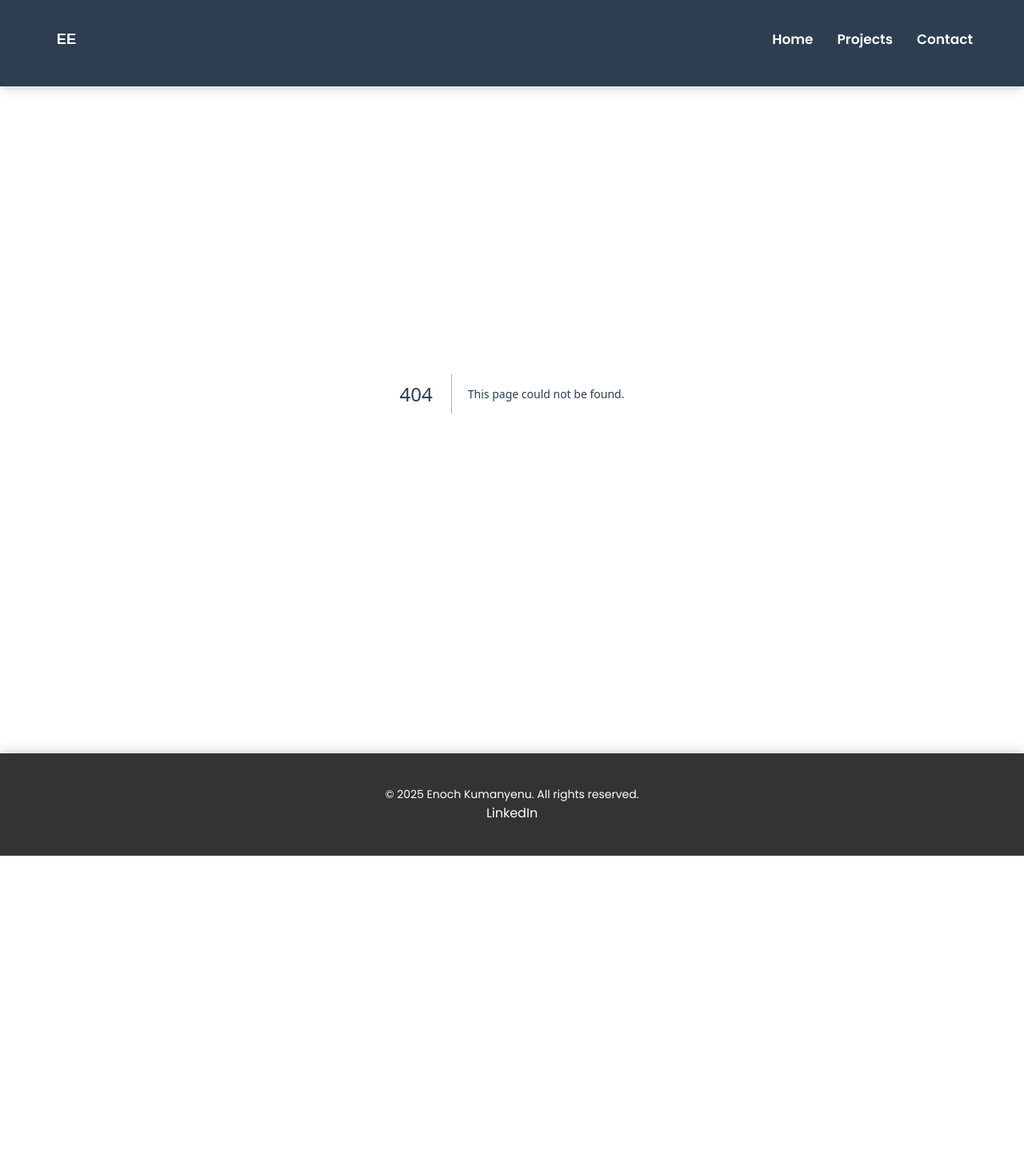
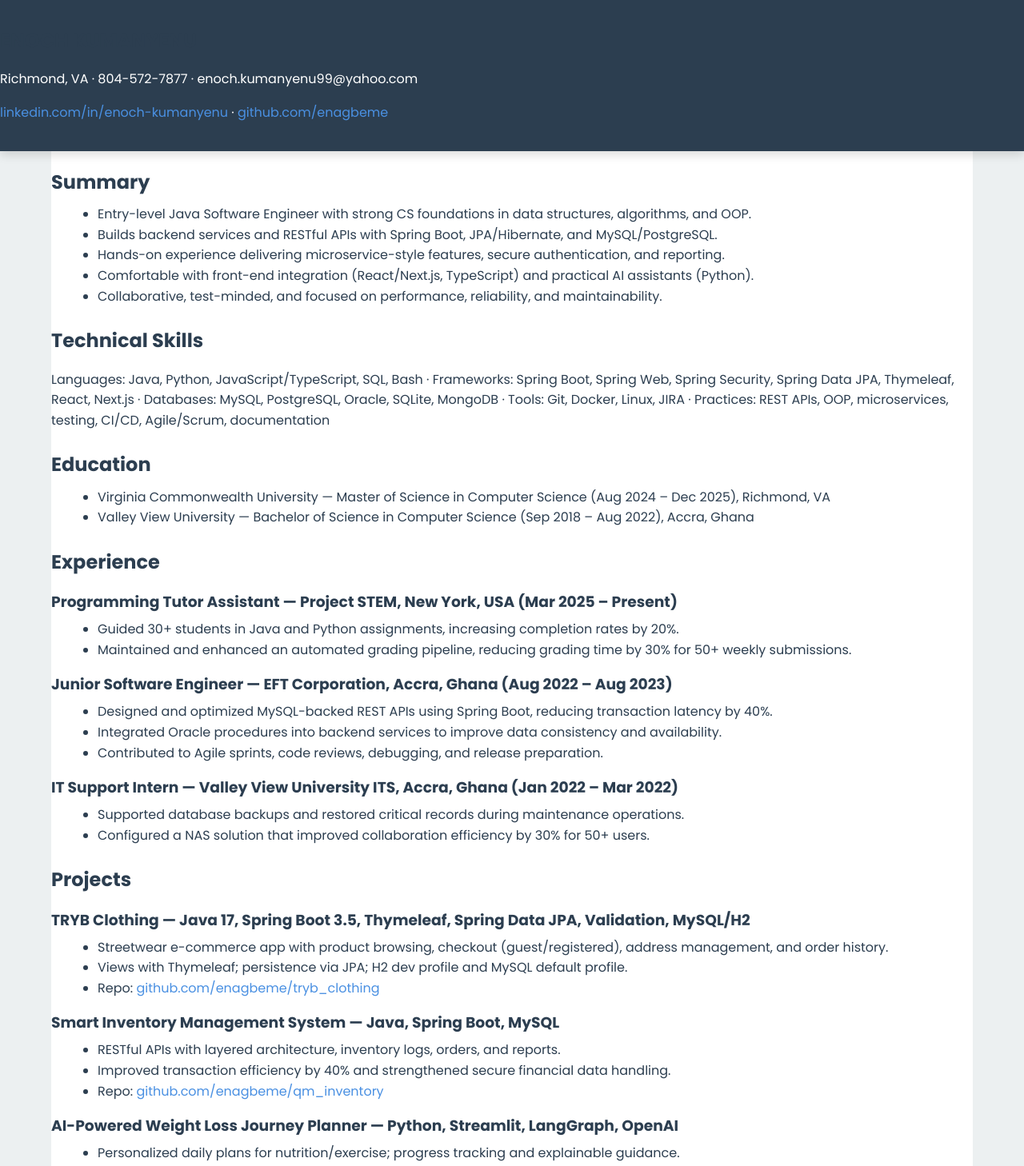
Before and after one commit to enagbeme/portfolio, a Next.js app: page /resume in a window 1280 px wide. Before the commit this address had no page. Shown: the part 8-1466 px from the top of the page at 80% size. Before the commit the page ends 1078 px from the top, so only its background shows below. Built offline with nearby package versions, Linux system fonts and the light colour scheme.

Commit message:
Resume: add view page with print-to-PDF; update Home link; add print styles

```diff
--- a/src/app/globals.css
+++ b/src/app/globals.css
@@ -1028,6 +1028,65 @@ footer p {
     cursor: pointer;
 }
 
-.carousel-dots .dot.active {
+.modal-dots .dot.active {
     background: var(--primary-color);
 }
+
+/* Resume Page */
+.resume {
+    background: var(--white-color);
+    color: var(--dark-color);
+}
+.resume .resume-header h1 {
+    margin-bottom: 4px;
+}
+.resume .resume-actions {
+    display: flex;
+    gap: 8px;
+    margin-bottom: 16px;
+}
+.resume h2 {
+    margin-top: 24px;
+    margin-bottom: 8px;
+}
+.resume h3 {
+    margin-top: 16px;
+    margin-bottom: 6px;
+}
+.resume ul {
+    margin: 0 0 8px 18px;
+}
+.resume a {
+    color: var(--primary-color);
+    text-decoration: none;
+}
+.resume a:hover {
+    text-decoration: underline;
+}
+
+/* Print styles for PDF */
+@media print {
+    body {
+        background: #fff !important;
+        color: #000 !important;
+    }
+    header, footer, .scroll-to-top-btn {
+        display: none !important;
+    }
+    .container {
+        width: 100% !important;
+        max-width: none !important;
+        margin: 0 !important;
+        padding: 0.5in !important;
+    }
+    .resume .resume-actions {
+        display: none !important;
+    }
+    .resume a {
+        color: #000 !important;
+        text-decoration: none !important;
+    }
+    h1, h2, h3 {
+        color: #000 !important;
+    }
+}
--- a/src/app/page.tsx
+++ b/src/app/page.tsx
@@ -73,8 +73,8 @@ export default function Home() {
             <a href="/contact" className="btn bg-secondary text-white">
               Get in Touch
             </a>
-            <a href="/resume_enoch_kumanyenu.txt" className="btn bg-dark text-white" download>
-              Download Resume
+            <a href="/resume" className="btn bg-dark text-white">
+              View Resume
             </a>
           </div>
         </div>
--- /dev/null
+++ b/src/app/resume/page.tsx
@@ -0,0 +1,172 @@
+"use client";
+import Link from "next/link";
+
+export default function ResumePage() {
+  const onPrint = () => {
+    window.print();
+  };
+
+  return (
+    <section className="container resume">
+      <div className="resume-actions">
+        <button className="btn bg-primary text-white" onClick={onPrint}>
+          Download PDF
+        </button>
+        <a className="btn bg-secondary text-white" href="/resume_enoch_kumanyenu.txt" download>
+          Download TXT
+        </a>
+        <Link className="btn bg-dark text-white" href="/">
+          Back Home
+        </Link>
+      </div>
+
+      <header className="resume-header">
+        <h1>ENOCH KUMANYENU</h1>
+        <p>Richmond, VA · 804-572-7877 · enoch.kumanyenu99@yahoo.com</p>
+        <p>
+          <a href="https://www.linkedin.com/in/enoch-kumanyenu" target="_blank" rel="noopener noreferrer">
+            linkedin.com/in/enoch-kumanyenu
+          </a>{" "}
+          ·{" "}
+          <a href="https://github.com/enagbeme" target="_blank" rel="noopener noreferrer">
+            github.com/enagbeme
+          </a>
+        </p>
+      </header>
+
+      <section>
+        <h2>Summary</h2>
+        <ul>
+          <li>Entry-level Java Software Engineer with strong CS foundations in data structures, algorithms, and OOP.</li>
+          <li>Builds backend services and RESTful APIs with Spring Boot, JPA/Hibernate, and MySQL/PostgreSQL.</li>
+          <li>Hands-on experience delivering microservice-style features, secure authentication, and reporting.</li>
+          <li>Comfortable with front-end integration (React/Next.js, TypeScript) and practical AI assistants (Python).</li>
+          <li>Collaborative, test-minded, and focused on performance, reliability, and maintainability.</li>
+        </ul>
+      </section>
+
+      <section>
+        <h2>Technical Skills</h2>
+        <p>
+          Languages: Java, Python, JavaScript/TypeScript, SQL, Bash · Frameworks: Spring Boot, Spring Web, Spring Security,
+          Spring Data JPA, Thymeleaf, React, Next.js · Databases: MySQL, PostgreSQL, Oracle, SQLite, MongoDB · Tools: Git,
+          Docker, Linux, JIRA · Practices: REST APIs, OOP, microservices, testing, CI/CD, Agile/Scrum, documentation
+        </p>
+      </section>
+
+      <section>
+        <h2>Education</h2>
+        <ul>
+          <li>Virginia Commonwealth University — Master of Science in Computer Science (Aug 2024 – Dec 2025), Richmond, VA</li>
+          <li>Valley View University — Bachelor of Science in Computer Science (Sep 2018 – Aug 2022), Accra, Ghana</li>
+        </ul>
+      </section>
+
+      <section>
+        <h2>Experience</h2>
+        <h3>Programming Tutor Assistant — Project STEM, New York, USA (Mar 2025 – Present)</h3>
+        <ul>
+          <li>Guided 30+ students in Java and Python assignments, increasing completion rates by 20%.</li>
+          <li>Maintained and enhanced an automated grading pipeline, reducing grading time by 30% for 50+ weekly submissions.</li>
+        </ul>
+        <h3>Junior Software Engineer — EFT Corporation, Accra, Ghana (Aug 2022 – Aug 2023)</h3>
+        <ul>
+          <li>Designed and optimized MySQL-backed REST APIs using Spring Boot, reducing transaction latency by 40%.</li>
+          <li>Integrated Oracle procedures into backend services to improve data consistency and availability.</li>
+          <li>Contributed to Agile sprints, code reviews, debugging, and release preparation.</li>
+        </ul>
+        <h3>IT Support Intern — Valley View University ITS, Accra, Ghana (Jan 2022 – Mar 2022)</h3>
+        <ul>
+          <li>Supported database backups and restored critical records during maintenance operations.</li>
+          <li>Configured a NAS solution that improved collaboration efficiency by 30% for 50+ users.</li>
+        </ul>
+      </section>
+
+      <section>
+        <h2>Projects</h2>
+        <h3>TRYB Clothing — Java 17, Spring Boot 3.5, Thymeleaf, Spring Data JPA, Validation, MySQL/H2</h3>
+        <ul>
+          <li>Streetwear e-commerce app with product browsing, checkout (guest/registered), address management, and order history.</li>
+          <li>Views with Thymeleaf; persistence via JPA; H2 dev profile and MySQL default profile.</li>
+          <li>
+            Repo:{" "}
+            <a href="https://github.com/enagbeme/tryb_clothing" target="_blank" rel="noopener noreferrer">
+              github.com/enagbeme/tryb_clothing
+            </a>
+          </li>
+        </ul>
+
+        <h3>Smart Inventory Management System — Java, Spring Boot, MySQL</h3>
+        <ul>
+          <li>RESTful APIs with layered architecture, inventory logs, orders, and reports.</li>
+          <li>Improved transaction efficiency by 40% and strengthened secure financial data handling.</li>
+          <li>
+            Repo:{" "}
+            <a href="https://github.com/enagbeme/qm_inventory" target="_blank" rel="noopener noreferrer">
+              github.com/enagbeme/qm_inventory
+            </a>
+          </li>
+        </ul>
+
+        <h3>AI-Powered Weight Loss Journey Planner — Python, Streamlit, LangGraph, OpenAI</h3>
+        <ul>
+          <li>Personalized daily plans for nutrition/exercise; progress tracking and explainable guidance.</li>
+          <li>Adaptive agent behaviors with reproducible workflows and clean UI.</li>
+          <li>
+            Repo:{" "}
+            <a href="https://github.com/enagbeme/weight_loss_journey" target="_blank" rel="noopener noreferrer">
+              github.com/enagbeme/weight_loss_journey
+            </a>
+          </li>
+        </ul>
+
+        <h3>Modern Java Swing Ludo Game — Java, Swing, OOP</h3>
+        <ul>
+          <li>Classic Ludo implementation with full 4-player support, interactive dice and turn management.</li>
+          <li>
+            Repo:{" "}
+            <a href="https://github.com/enagbeme/java_ludo_game" target="_blank" rel="noopener noreferrer">
+              github.com/enagbeme/java_ludo_game
+            </a>
+          </li>
+        </ul>
+
+        <h3>Round Robin CPU Scheduling Visualizer — Java, Swing, Algorithms</h3>
+        <ul>
+          <li>Interactive visualization of Round Robin scheduling with configurable quantum and metrics.</li>
+          <li>
+            Repo:{" "}
+            <a href="https://github.com/enagbeme/round_robin_algorithm" target="_blank" rel="noopener noreferrer">
+              github.com/enagbeme/round_robin_algorithm
+            </a>
+          </li>
+        </ul>
+
+        <h3>Stack ADT Implementation with GUI — Java, Swing, Data Structures</h3>
+        <ul>
+          <li>Complete Stack ADT with console and GUI visualizations; demonstrates core DS operations and error handling.</li>
+          <li>
+            Repo:{" "}
+            <a href="https://github.com/enagbeme/stackADT" target="_blank" rel="noopener noreferrer">
+              github.com/enagbeme/stackADT
+            </a>
+          </li>
+        </ul>
+
+        <h3>Personal Portfolio Website — Next.js, TypeScript, React, CSS</h3>
+        <ul>
+          <li>Portfolio showcasing education, skills, work experience, and projects with optimized images and responsive UI.</li>
+        </ul>
+      </section>
+
+      <section>
+        <h2>Keywords</h2>
+        <p>
+          Java, Spring Boot, Spring Web, Spring Security, JPA, Hibernate, REST APIs, Microservices, MySQL, PostgreSQL, Oracle,
+          SQLite, MongoDB, SQL, Data Modeling, Transactions, Thymeleaf, React, Next.js, TypeScript, CSS, Docker, Git, Linux, CI/CD,
+          Agile, Scrum, Testing, Documentation
+        </p>
+      </section>
+    </section>
+  );
+}
```
